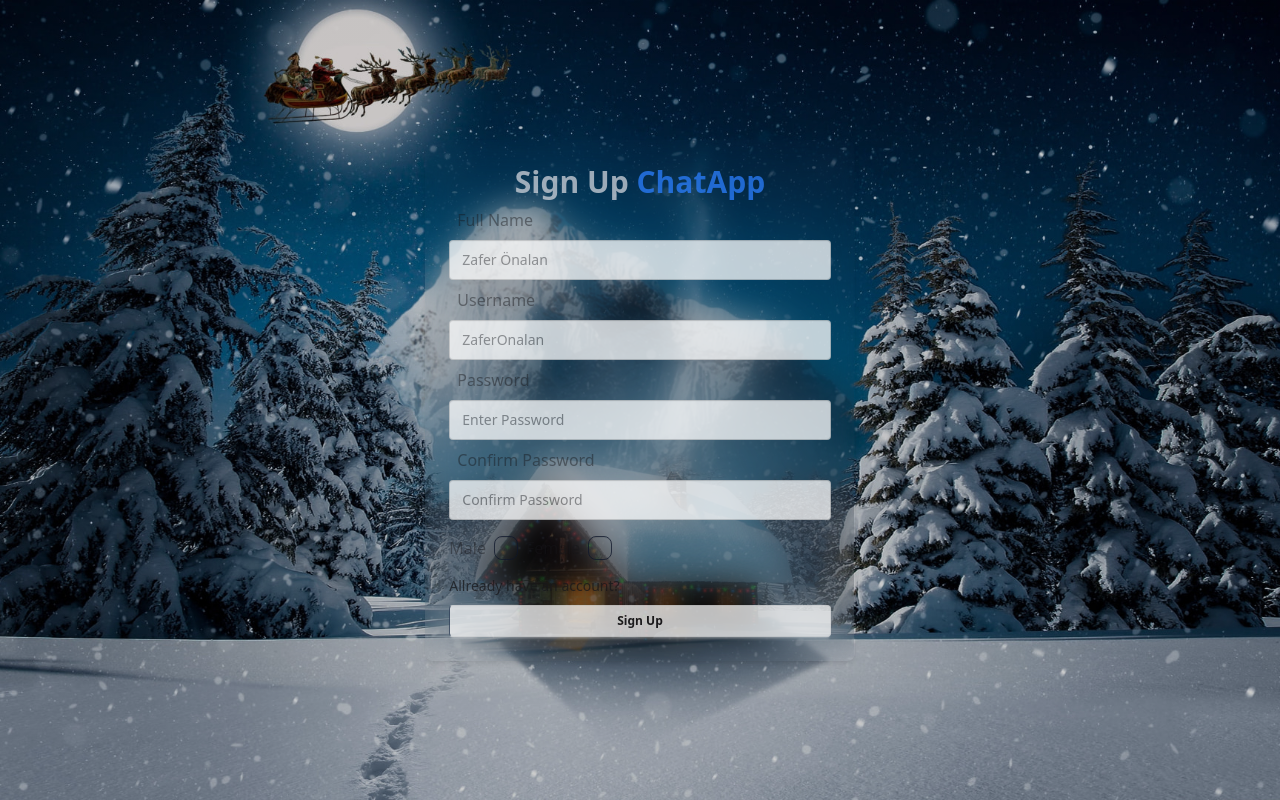
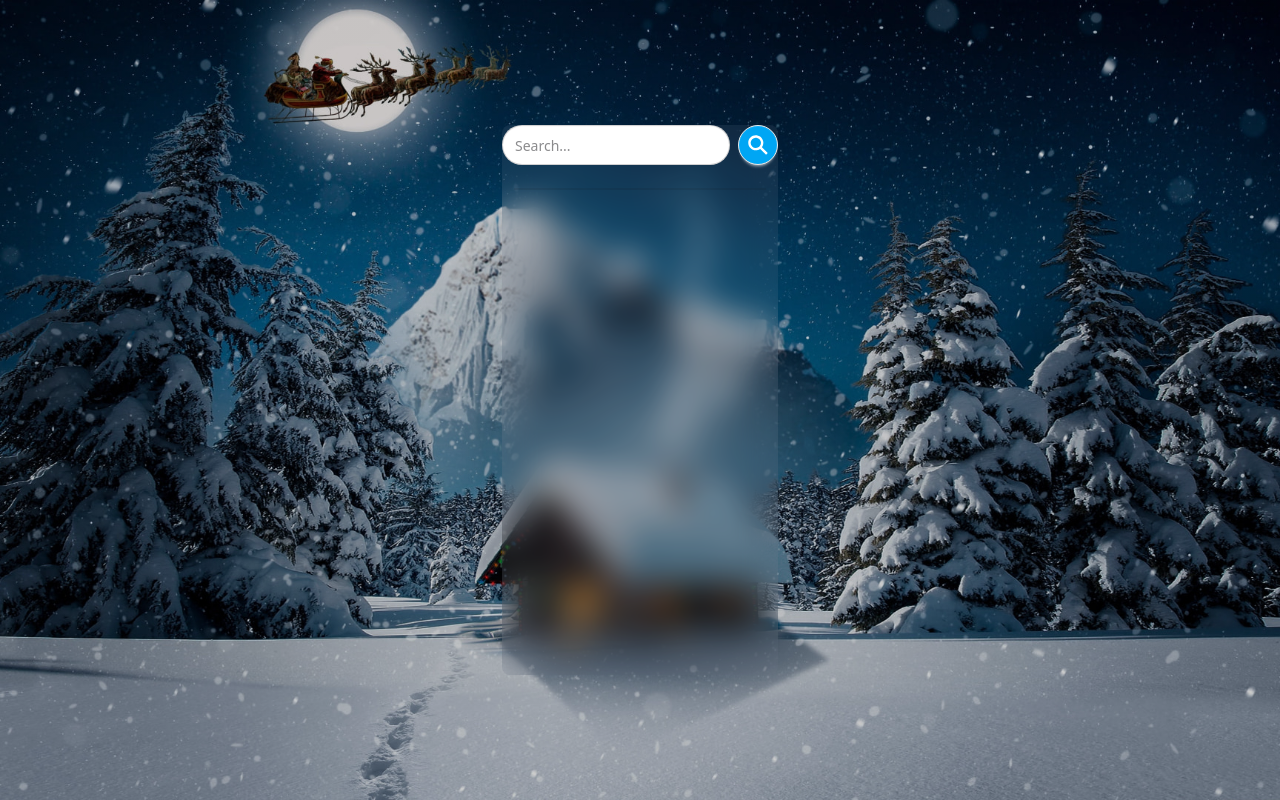
Before and after one commit to zaferonalan/MERN-ChatApp, a React (Vite) app in the folder frontend/: page / in a window 1280 px wide. Built offline with nearby package versions, Linux system fonts and the light colour scheme.

Commit message:
Sidebar-created

```diff
--- a/frontend/package.json
+++ b/frontend/package.json
@@ -14,6 +14,7 @@
     "daisyui": "^5.0.27",
     "react": "^19.0.0",
     "react-dom": "^19.0.0",
+    "react-icons": "^5.5.0",
     "tailwindcss": "^4.1.4"
   },
   "devDependencies": {
--- a/frontend/src/App.jsx
+++ b/frontend/src/App.jsx
@@ -1,12 +1,14 @@
 import React from 'react'
 import Login from './pages/login/login'
 import SignUp from './pages/signup/SignUp'
+import Home from './pages/home/home'
 
 const App = () => {
   return (
     <div className='p-4 h-screen flex items-center justify-center'>
       {/* <Login/> */}
-      <SignUp/>
+      {/* <SignUp/> */}
+      <Home/>
     </div>
   )
 }
--- /dev/null
+++ b/frontend/src/components/sidebar/SearchInput.jsx
@@ -0,0 +1,14 @@
+import {IoSearchSharp} from 'react-icons/io5';
+
+const SearchInput = () => {
+  return (
+    <form className='flex items-center gap-2'>
+        <input type="text" placeholder='Search...' className='input input-bordered rounded-full'/>
+        <button type='submit' className='btn btn-circle bg-sky-500 text-white'>
+            <IoSearchSharp className='w-6 h-6 outline-none'/>
+        </button>
+    </form>
+  )
+}
+
+export default SearchInput
--- /dev/null
+++ b/frontend/src/components/sidebar/Sidebar.jsx
@@ -0,0 +1,15 @@
+import React from 'react'
+import SearchInput from "./SearchInput";
+
+const Sidebar = () => {
+  return (
+    <div>
+        <SearchInput/>
+        <div className='divider px-3'></div>
+        {/* <Conversations/> */}
+        {/* <LogoutButton/> */}
+    </div>
+  )
+}
+
+export default Sidebar
--- a/frontend/src/pages/home/Home.jsx
+++ b/frontend/src/pages/home/Home.jsx
@@ -1,8 +1,12 @@
 import React from 'react'
+import Sidebar from '../../components/sidebar/Sidebar'
 
 const Home = () => {
   return (
-    <div>Home</div>
+    <div className='flex sm:h-[450px] md:h-[550px] rounded-lg overflow-hidden bg-gray-400/10 bg-clip-padding backdrop-blur-lg'>
+			<Sidebar />
+			{/* <MessageContainer /> */}
+		</div>
   )
 }
 
```
Also changed, not shown: 1 other file (tests, documents, lock files or other folders).
